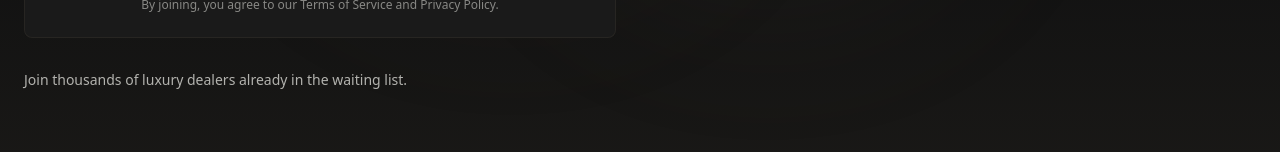
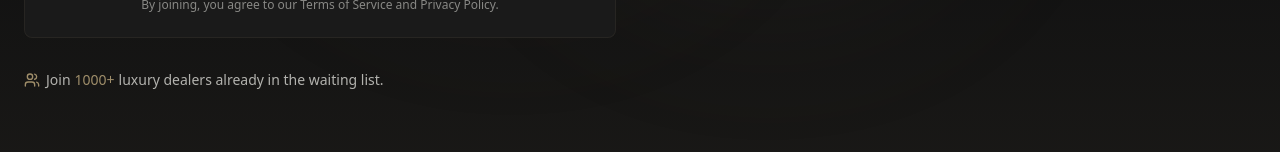
Before and after one commit to VeloxUK/VeloxWebsite, a React (Vite) app: page / in a window 1280 px wide. Shown: the part 648-800 px from the top of the page. Built offline with nearby package versions, Linux system fonts and the light colour scheme.

Commit message:
Add "1000+" and icon
Update the text "thousands of" to "1000+" and add a relevant icon.

```diff
--- a/src/components/HeroSection.tsx
+++ b/src/components/HeroSection.tsx
@@ -1,5 +1,6 @@
+
 import React, { useEffect, useRef, useState } from 'react';
-import { ArrowRight, Check } from 'lucide-react';
+import { ArrowRight, Check, Users } from 'lucide-react';
 import WatchModel from './WatchModel';
 
 const HeroSection = () => {
@@ -200,8 +201,9 @@ const HeroSection = () => {
             </div>
 
             <div className="mt-4">
-              <p className="text-sm text-luxury-cream/70">
-                Join thousands of luxury dealers already in the waiting list.
+              <p className="text-sm text-luxury-cream/70 flex items-center">
+                <Users size={16} className="text-luxury-gold mr-1.5" />
+                Join <span className="text-luxury-gold font-medium mx-1">1000+</span> luxury dealers already in the waiting list.
               </p>
             </div>
           </div>
```
